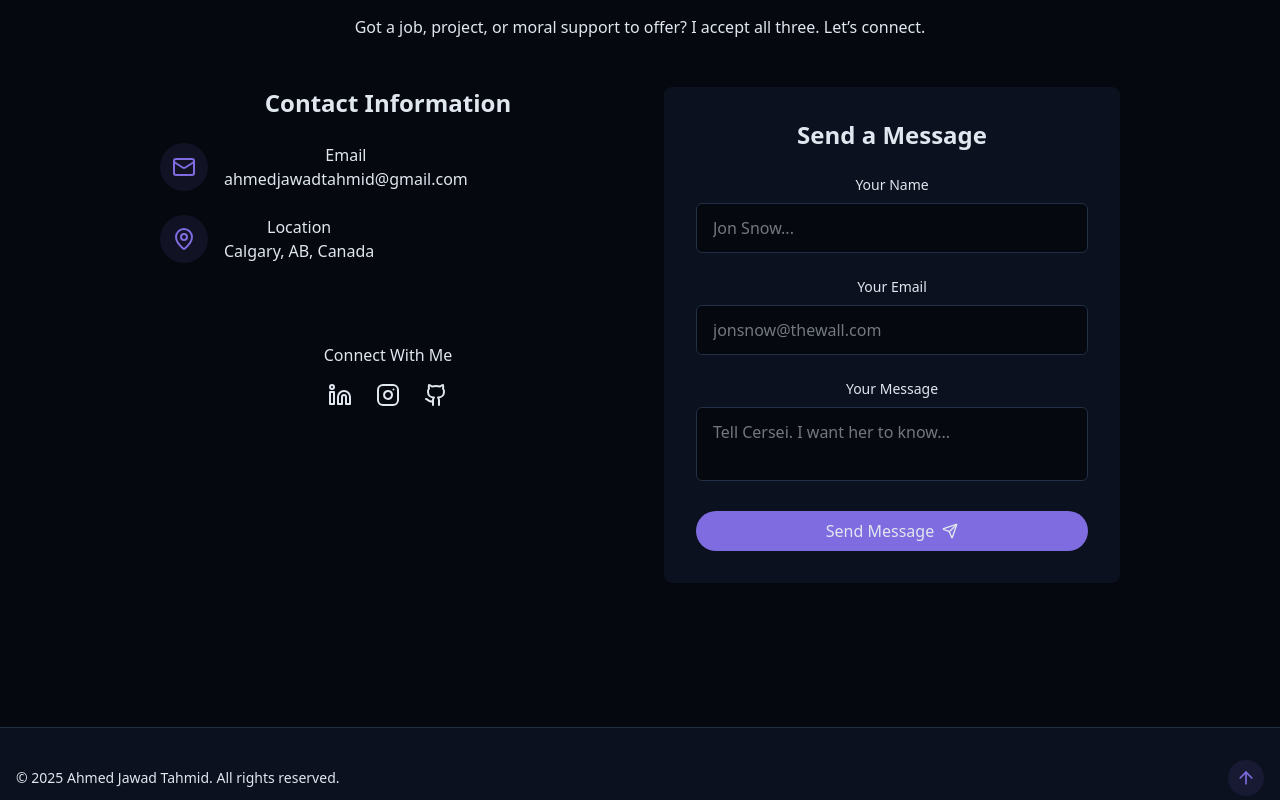
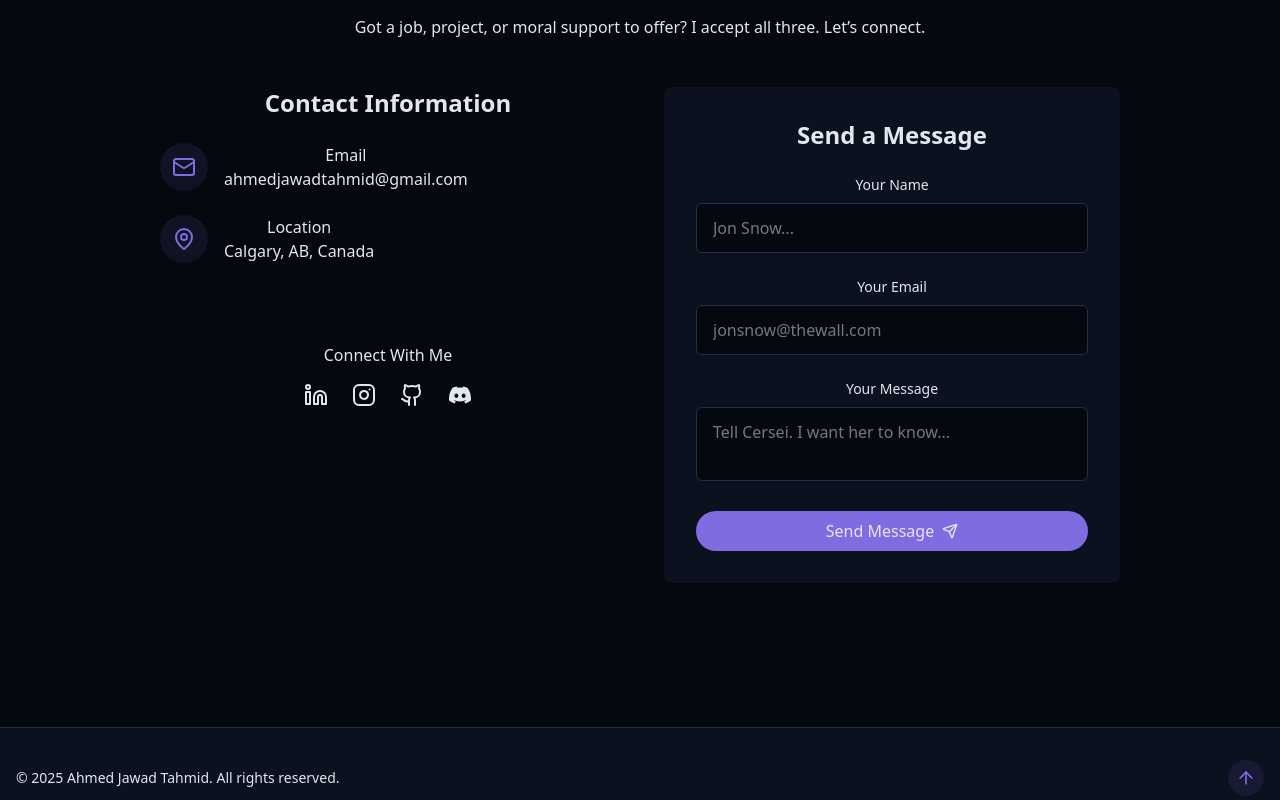
Before and after one commit to Ahmed-Jawad-Tahmid/personal-portfolio, a React (Vite) app: page / in a window 1280 px wide. Shown: the part 3111-3911 px from the top of the page. Built offline with nearby package versions, Linux system fonts and the light colour scheme.

Commit message:
Update ContactSection.jsx

```diff
--- a/src/components/ContactSection.jsx
+++ b/src/components/ContactSection.jsx
@@ -8,6 +8,8 @@ import {
 } from "lucide-react";
 import { cn } from "@/lib/utils";
 import { useState } from "react";
+import { FaDiscord } from "react-icons/fa";
+
 
 export const ContactSection = () => {
   const [isSubmitting, setIsSubmitting] = useState(false);
@@ -113,12 +115,20 @@ export const ContactSection = () => {
                   rel="noopener noreferrer"
                   aria-label="GitHub"
                 >
+
                   <Github className="h-6 w-6 hover:text-primary transition-colors" />
+                </a>
+                <a
+                  href="https://discord.com/users/386235881737945089"
+                  target="_blank"
+                  rel="noopener noreferrer"
+                  aria-label="Discord"
+                >
+                  <FaDiscord className="h-6 w-6 hover:text-primary transition-colors" />
                 </a>
               </div>
             </div>
           </div>
-
           {/* Contact Form */}
           <div className="bg-card p-8 rounded-lg shadow-xs">
             <h3 className="text-2xl font-semibold mb-6">Send a Message</h3>
```
